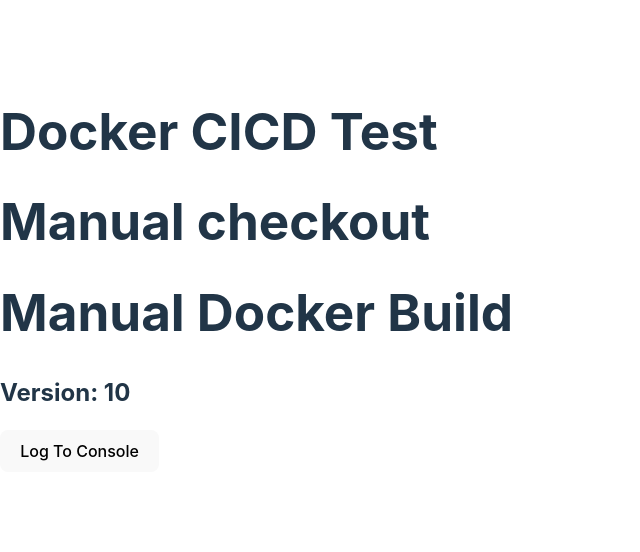
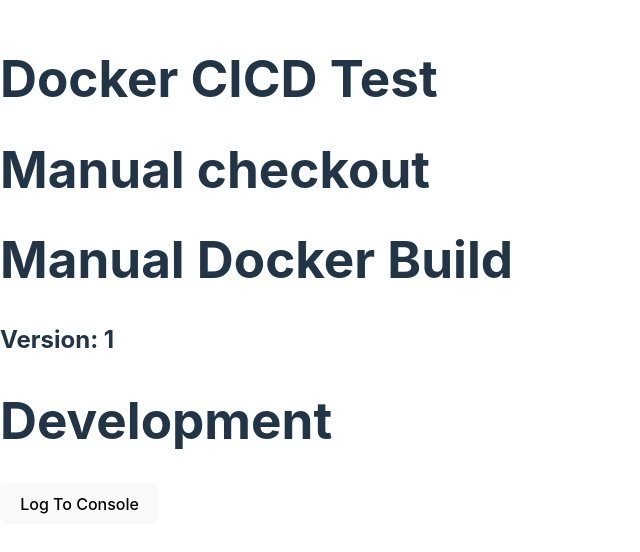
Before and after one commit to jpdevpersonal/dockercicd, a React (Vite) app: page / in a window 1280 px wide. Shown: the part 130-682 px from the top of the page, without its empty margins (0-640 px from the left). Built offline with nearby package versions, Linux system fonts and the light colour scheme; the HTML template or start-up script is replaced by a standard one.

Commit message:
development deploy 1

```diff
--- a/src/App.tsx
+++ b/src/App.tsx
@@ -14,7 +14,8 @@
       <div className="card">
         <h1>Manual checkout</h1>
         <h1>Manual Docker Build</h1>
-        <h2>Version: 10</h2>
+        <h2>Version: 1</h2>
+        <h1>Development</h1>
         <button onClick={handleClick}>Log To Console</button>
       </div>
     </>
```
